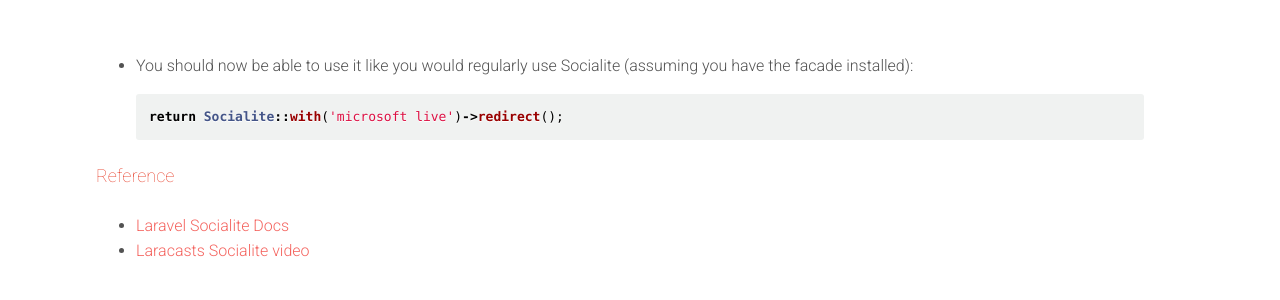
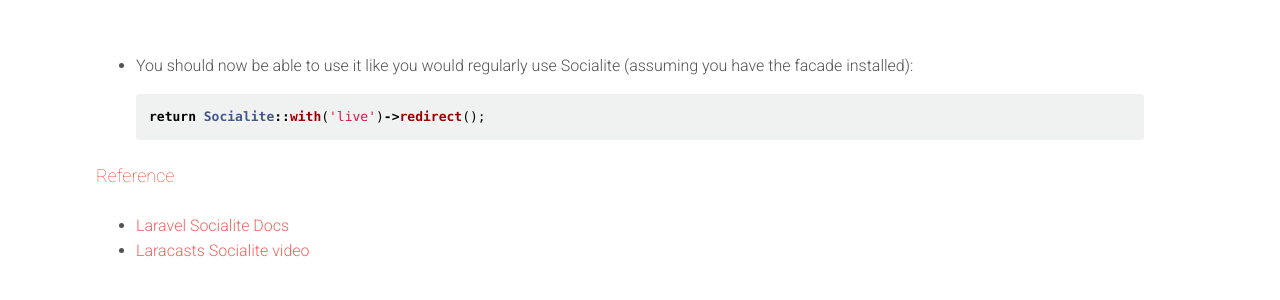
Before and after one commit to SocialiteProviders/socialiteproviders.github.io, a Jekyll site: the page built from _providers/MicrosoftLive.md, in a window 1280 px wide and 900 px high, scrolled down 3038 px. Shown: the part 505-805 px from the top of the window. Built offline with Jekyll 4.4.1, drawn with Linux system fonts in a browser that asks for light colours; nearby versions of some CDN libraries.

Commit message:
Add socialite_name field
This should be used when the provider name is different then the
namespace. For example the name is “microsoft azure” but the namespace
is “azure”, this can be defined with this variable.

```diff
--- a/_data/providers.yml
+++ b/_data/providers.yml
@@ -249,6 +249,7 @@
   maintainer_profile: 'https://github.com/DraperStudio'
   package: 'socialiteproviders/google'
   listener: 'SocialiteProviders\Google\GoogleExtendSocialite@handle'
+  socialite_name: 'google'
 
 
 - name: 'Heroku'
@@ -329,6 +330,7 @@
   maintainer_profile: 'https://github.com/chrishemmings'
   package: 'socialiteproviders/microsoft-azure'
   listener: 'SocialiteProviders\Azure\AzureExtendSocialite@handle'
+  socialite_name: 'azure'
 
 
 - name: 'Microsoft Live'
@@ -337,6 +339,7 @@
   maintainer_profile: 'https://github.com/DraperStudio'
   package: 'socialiteproviders/live'
   listener: 'SocialiteProviders\Live\LiveExtendSocialite@handle'
+  socialite_name: 'live'
 
 
 - name: 'Mixcloud'
--- a/_includes/provider/_usage.md
+++ b/_includes/provider/_usage.md
@@ -1,7 +1,11 @@
 * You should now be able to use it like you would regularly use Socialite (assuming you have the facade installed):
 
 {% highlight php %}
+{% if socialite_name %}
+return Socialite::with('{{ socialite_name }}')->redirect();
+{% else %}
 return Socialite::with('{{ name | downcase | remove: '.' | remove: '+' }}')->redirect();
+{% endif %}
 {% endhighlight %}
 
 #### Reference
--- a/_includes/provider/provider.md
+++ b/_includes/provider/provider.md
@@ -8,6 +8,11 @@
         {% assign maintainer_profile = provider.maintainer_profile %}
         {% assign package = provider.package %}
         {% assign listener = provider.listener %}
+
+        {% if provider.socialite_name %}
+            {% assign socialite_name = provider.socialite_name %}
+        {% endif %}
+
         {% assign extra_service_lines = provider.extra_service_lines %}
         {% assign extra_env_lines = provider.extra_env_lines %}
     {% endif%}
```
